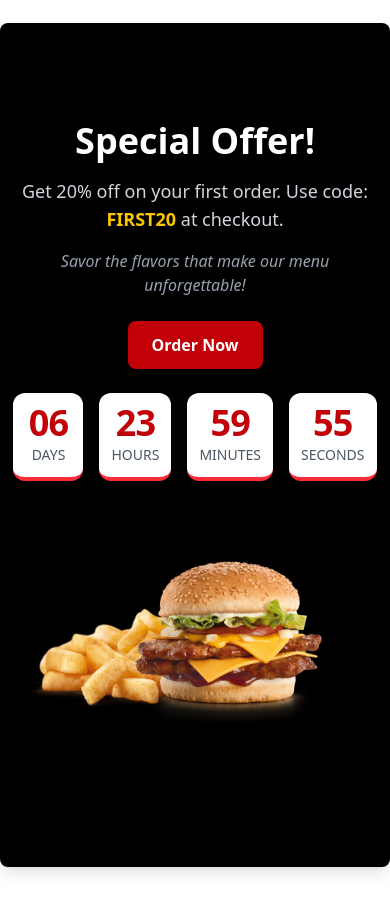
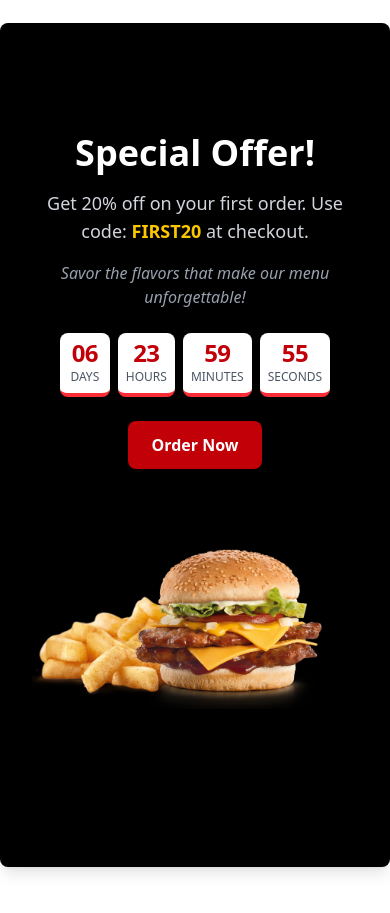
Before and after one commit to hiruranasinghe/restaurant-website-nextjs, a Next.js app: page / in a window 390 px wide. Shown: the part 1620-2533 px from the top of the page. Built offline with nearby package versions, Linux system fonts and the light colour scheme.

Commit message:
modify countdown

```diff
--- a/app/components/CountDown.tsx
+++ b/app/components/CountDown.tsx
@@ -6,7 +6,6 @@ interface CountDownProps {
 }
 
 export default function CountDown({ date }: CountDownProps) {
-  // Store target date once using useMemo
   const targetDate = useMemo(() => {
     return date ? new Date(date) : new Date(Date.now() + 7 * 24 * 60 * 60 * 1000);
   }, [date]);
@@ -39,15 +38,14 @@ export default function CountDown({ date }: CountDownProps) {
       setTimeLeft({ days, hours, minutes, seconds });
     };
 
-    updateCountdown(); // initial call
+    updateCountdown();
     const interval = setInterval(updateCountdown, 1000);
-
     return () => clearInterval(interval);
-  }, [targetDate]); // ✅ targetDate is stable now
+  }, [targetDate]);
 
   if (isCompleted) {
     return (
-      <div className="text-3xl text-red-500 font-extrabold p-4 bg-yellow-100 rounded-lg shadow-md">
+      <div className="text-2xl sm:text-3xl text-red-500 font-extrabold p-3 sm:p-4 bg-yellow-100 rounded-lg shadow-md">
         🎉 The countdown has ended! 🎉
       </div>
     );
@@ -56,16 +54,16 @@ export default function CountDown({ date }: CountDownProps) {
   const formatTime = (time: number) => time.toString().padStart(2, "0");
 
   return (
-    <div className="flex justify-center gap-4 sm:gap-6 md:gap-8 font-sans">
+    <div className="flex justify-center gap-2 sm:gap-3 md:gap-4 font-sans">
       {Object.entries(timeLeft).map(([unit, value]) => (
         <div
           key={unit}
-          className="flex flex-col items-center bg-white p-3 rounded-xl shadow-lg border-b-4 border-red-500 min-w-[70px] sm:min-w-[90px] transform hover:scale-[1.05] transition-transform duration-300"
+          className="flex flex-col items-center bg-white p-2 sm:p-3 rounded-lg shadow-lg border-b-4 border-red-500 min-w-[50px] sm:min-w-[60px] transform hover:scale-[1.05] transition-transform duration-300"
         >
-          <span className="block text-4xl sm:text-5xl md:text-6xl font-extrabold text-red-700 leading-none tracking-tight tabular-nums">
+          <span className="block text-2xl sm:text-3xl font-extrabold text-red-700 leading-none tracking-tight tabular-nums">
             {formatTime(value as number)}
           </span>
-          <span className="text-sm sm:text-base text-gray-600 font-medium uppercase mt-1">
+          <span className="text-xs sm:text-sm text-gray-600 font-medium uppercase mt-1">
             {unit}
           </span>
         </div>
--- a/app/components/Offer.tsx
+++ b/app/components/Offer.tsx
@@ -7,27 +7,27 @@ export default function Offer() {
   return (
     <div className="bg-black text-white h-screen p-8 rounded-lg shadow-lg max-w-3xl mx-auto my-16 flex flex-col md:flex-row justify-center items-center">
       {/* TEXT CONTAINER */}
-      <div className="text-center mb-8 md:mb-0 md:text-left md:w-1/2">
+      <div className="text-center mb-8 md:mb-0 md:text-left md:w-1/2 flex flex-col justify-center">
         <h2 className="text-4xl font-bold mb-4">Special Offer!</h2>
         <p className="text-lg text-gray-300 mb-4">
           Get 20% off on your first order. Use code:{" "}
           <span className="font-extrabold text-yellow-400">FIRST20</span> at checkout.
         </p>
 
-        <p className="text-gray-400 italic">
+        <p className="text-gray-400 italic mb-6">
           Savor the flavors that make our menu unforgettable!
         </p>
 
-        {/* Button + Countdown Container */}
-        <div className="mt-6 flex flex-col gap-6 items-center md:items-start">
+        {/* Countdown */}
+        <div className="mb-6 w-full">
+          <CountDown />
+        </div>
+
+        {/* Button */}
+        <div className="flex justify-center md:justify-start">
           <button className="px-6 py-3 bg-red-700 text-white font-bold rounded-lg shadow-lg hover:bg-red-600 transition-colors duration-200 transform active:scale-95">
             Order Now
           </button>
-
-          {/* Add some spacing between button and countdown */}
-          <div className="w-full">
-            <CountDown />
-          </div>
         </div>
       </div>
 
```
